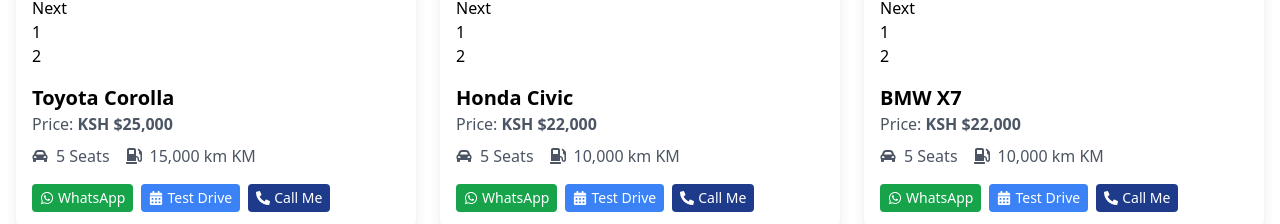
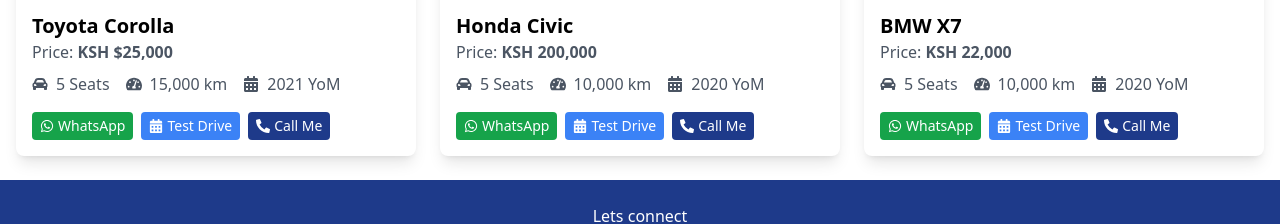
Before and after one commit to rodgersochieng/autodream-dealers, a React (Create React App) app: page / in a window 1280 px wide. Shown: the part 1720-1944 px from the top of the page. Built offline with nearby package versions, Linux system fonts and the light colour scheme.

Commit message:
making homepage

```diff
--- a/src/assets/carData.json
+++ b/src/assets/carData.json
@@ -19,7 +19,7 @@
       "year": 2020,
       "mileage": "10,000 km",
       "seats": 5,
-      "price": "$22,000",
+      "price": "200,000",
       "images": [
         "https://example.com/honda-front.jpg",
         "https://example.com/honda-back.jpg"
@@ -32,7 +32,7 @@
       "year": 2020,
       "mileage": "10,000 km",
       "seats": 5,
-      "price": "$22,000",
+      "price": "22,000",
       "images": [
         "https://example.com/honda-front.jpg",
         "https://example.com/honda-back.jpg"
--- a/src/components/CarCard.js
+++ b/src/components/CarCard.js
@@ -1,49 +1,6 @@
-// import React, { useState } from 'react';
-// import TestDriveModal from './TestDriveModal';
-// import RequestCallModal from './RequestCallModal';
-
-// const CarCard = ({ car }) => {
-//   const [isTestDriveModalOpen, setIsTestDriveModalOpen] = useState(false);
-//   const [isRequestCallModalOpen, setIsRequestCallModalOpen] = useState(false);
-
-//   const handleTestDriveClick = () => setIsTestDriveModalOpen(true);
-//   const handleRequestCallClick = () => setIsRequestCallModalOpen(true);
-//   const handleCloseTestDriveModal = () => setIsTestDriveModalOpen(false);
-//   const handleCloseRequestCallModal = () => setIsRequestCallModalOpen(false);
-
-//   return (
-//     <div className="bg-white shadow-lg rounded-lg p-6">
-//       <img src={car.images[0]} alt={`${car.make} front`} className="mb-2" />
-//       <img src={car.images[1]} alt={`${car.make} back`} className="mb-4" />
-//       <h2 className="text-xl font-bold">{car.make} {car.model}</h2>
-//       <p>Mileage: {car.mileage}</p>
-//       <p>Seats: {car.seats}</p>
-//       <p className="font-bold">{car.price}</p>
-
-//       <div className="flex space-x-4 mt-4">
-//         <button className="bg-secondary text-white py-2 px-4 rounded" onClick={handleTestDriveClick}>
-//           Book Test Drive
-//         </button>
-//         <button className="bg-primary text-white py-2 px-4 rounded" onClick={handleRequestCallClick}>
-//           Request Call
-//         </button>
-//       </div>
-
-//       {/* Test Drive Modal */}
-//       <TestDriveModal car={car} isOpen={isTestDriveModalOpen} onClose={handleCloseTestDriveModal} />
-
-//       {/* Request Call Modal */}
-//       <RequestCallModal car={car} isOpen={isRequestCallModalOpen} onClose={handleCloseRequestCallModal} />
-//     </div>
-//   );
-// };
-
-// export default CarCard;
-
-
 
 import React, { useState } from 'react';
-import { FaWhatsapp, FaCarAlt, FaGasPump, FaCalendarAlt, FaPhoneAlt } from 'react-icons/fa';
+import { FaWhatsapp, FaCarAlt, FaTachometerAlt, FaCalendarAlt, FaPhoneAlt,FaMoneyBillAlt } from 'react-icons/fa';
 import Slider from 'react-slick';
 import TestDriveModal from './TestDriveModal';
 import RequestCallModal from './RequestCallModal';
@@ -57,10 +14,17 @@
   const handleCloseTestDriveModal = () => setIsTestDriveModalOpen(false);
   const handleCloseRequestCallModal = () => setIsRequestCallModalOpen(false);
 
+  const whatsappNumber = '+254729942447';
   const handleWhatsAppInquiry = () => {
-    const message = `Hi, I'm requesting details about ${car.make} ${car.model}.`;
-    const url = `https://wa.me/?text=${encodeURIComponent(message)}`;
-    window.open(url, '_blank');
+    const message = `Hi, I'm requesting details about the ${car.make} ${car.model}.
+      Year: ${car.year},
+      Mileage: ${car.mileage} km,
+      Seats: ${car.seats},
+      Price: KSH ${car.price}`;
+
+    const encodedMessage = encodeURIComponent(message);
+    const whatsappURL = `https://wa.me/${whatsappNumber}?text=${encodedMessage}`;
+    window.open(whatsappURL, '_blank');
   };
 
   const sliderSettings = {
@@ -85,7 +49,7 @@
 
       {/* Car Details */}
       <h2 className="text-xl font-bold mt-4">{car.make} {car.model}</h2>
-      <p className="text-gray-600 mb-2">Price: <span className="font-bold">KSH {car.price}</span></p>
+      <p className="text-gray-600 mb-2">  Price: <span className="font-bold">KSH {car.price}</span></p>
 
       <div className="flex items-center text-gray-600 space-x-4 mb-4">
         <div className="flex items-center space-x-2">
@@ -93,8 +57,12 @@
           <span>{car.seats} Seats</span>
         </div>
         <div className="flex items-center space-x-2">
-          <FaGasPump />
-          <span>{car.mileage} KM</span>
+          <FaTachometerAlt />
+          <span>{car.mileage}</span>
+        </div>
+        <div className="flex items-center space-x-2">
+          <FaCalendarAlt />
+          <span>{car.year} YoM</span>
         </div>
       </div>
 
--- a/src/pages/HomePage.js
+++ b/src/pages/HomePage.js
@@ -12,7 +12,7 @@
 
   return (
     <div className="container mx-auto px-4 py-6">
-      <h1 className="text-4xl font-bold text-center mb-8">Car Dealership</h1>
+      {/* <h1 className="text-4xl font-bold text-center mb-8"></h1>  */}
 
       {/* Search Bar */}
       <div className="mb-6">
```
Also changed, not shown: src/App.js (+0 -25 lines).
